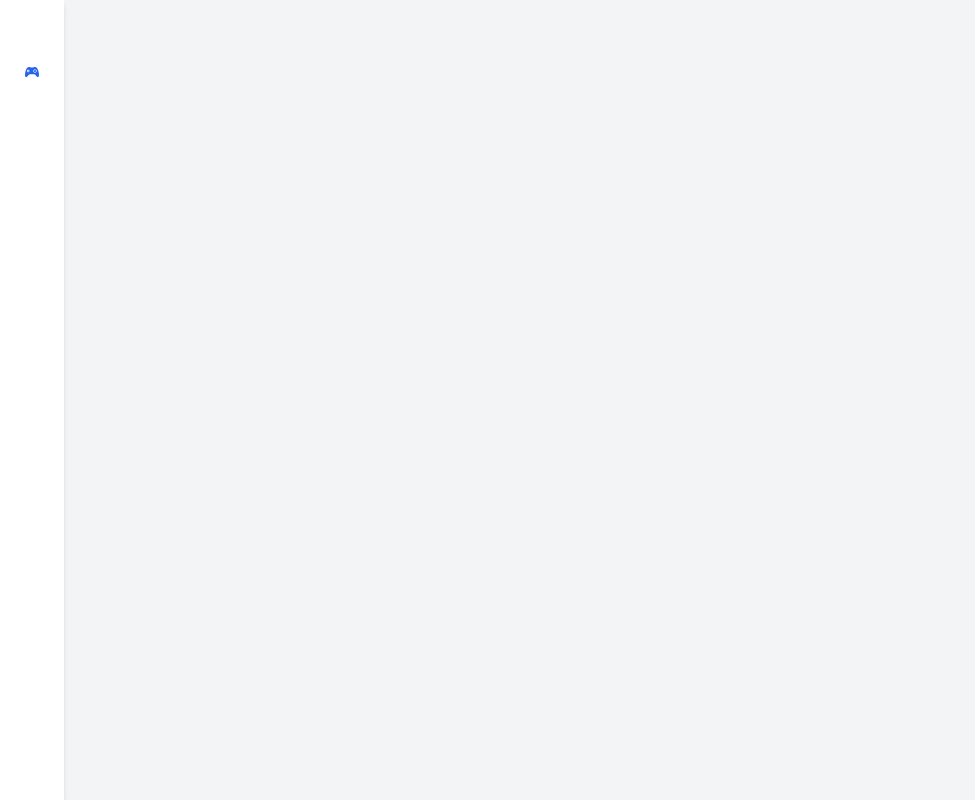
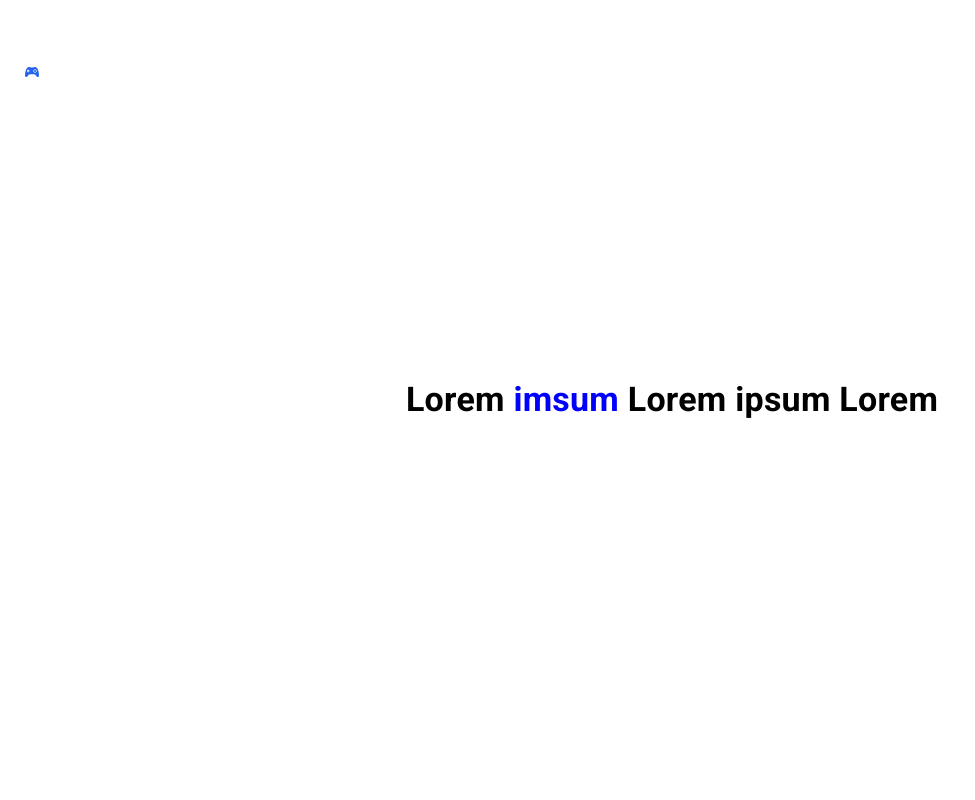
Before and after one commit to KVM1L03/Endlesspedia, a React (Create React App) app in the folder frontend-web/: page /endless in a window 1280 px wide. Before the commit this address had no page. Shown: the whole page, without its empty margins (0-975 px from the left). Built offline with nearby package versions, Linux system fonts and the light colour scheme.

Commit message:
feat: Added game screen

```diff
--- a/frontend-web/package.json
+++ b/frontend-web/package.json
@@ -7,6 +7,7 @@
     "@emotion/styled": "^11.14.0",
     "@fontsource/roboto": "^5.1.1",
     "@mui/material": "^6.4.0",
+    "@react-spring/web": "^9.7.5",
     "cra-template-typescript": "1.2.0",
     "frontend-web": "file:",
     "react": "^18.0.0",
--- a/frontend-web/src/navigation/Navigation.tsx
+++ b/frontend-web/src/navigation/Navigation.tsx
@@ -3,6 +3,12 @@ import { Routes, Route, Link } from 'react-router-dom';
 import HomePage from '../pages/HomePage.tsx';
 import ChoseGamePage from '../pages/ChoseGamePage.tsx';
 import { IoLogoGameControllerB } from 'react-icons/io';
+import Endless from '../pages/game-modes/Endless.tsx';
+
+const handleHighlightClick = (word: string) => {
+    console.log(`Clicked on: ${word}`);
+    // You can also implement navigation or other logic here
+};
 
 const Navigation = () => {
     return (
@@ -12,7 +18,7 @@ const Navigation = () => {
                 <Link to="/" className="p-2 text-blue-600 hover:text-blue-500">
                 </Link>
                 <Link to="/choose-game" className="p-2 text-blue-600 hover:text-blue-500">
-                <IoLogoGameControllerB />
+                    <IoLogoGameControllerB />
                 </Link>
             </aside>
 
@@ -21,6 +27,9 @@ const Navigation = () => {
                 <Routes>
                     <Route path="/" element={<HomePage />} />
                     <Route path="/choose-game" element={<ChoseGamePage />} />
+                    <Route path="/endless" element={<Endless onHighlightClick={handleHighlightClick} highlightWords={['imsum']} text='Lorem imsum Lorem ipsum Lorem'/>} />
+                    <Route path="/def2def" element={<div>From Definition to Definition</div>} />
+                    <Route path="/blitz" element={<div>Definition to Definition Blitz</div>} />
                 </Routes>
             </div>
         </div>
--- a/frontend-web/src/pages/ChoseGamePage.tsx
+++ b/frontend-web/src/pages/ChoseGamePage.tsx
@@ -2,7 +2,7 @@ import React from 'react';
 import { Container, Box } from '@mui/material';
 import Card from '../components/Card.tsx';
 import Grid from '@mui/material/Grid2';
-
+import { Link } from 'react-router-dom';
 
 function ChoseGamePage() {
   return (
@@ -11,23 +11,29 @@ function ChoseGamePage() {
         <h1>Choose Game Mode</h1>
         <Grid container spacing={4} justifyContent="center">
 
+            <Link to="/endless" style={{ textDecoration: 'none' }}>
               <Card
                 image="https://i.ibb.co/7y5NTSy/1.png"
                 title="Infinite Definition Mode"
                 description="Click from one definition to another by clicking references within definitions."
               />
+            </Link>
 
+            <Link to="/def2def" style={{ textDecoration: 'none' }}>
               <Card
                 image="https://i.ibb.co/84H3YCC/2.png"
                 title="From Definition to Definition"
                 description="Navigate from one definition to another in a structured manner."
               />
+            </Link>
 
+            <Link to="/blitz" style={{ textDecoration: 'none' }}>
               <Card
                 image="https://i.ibb.co/ZdNjtvY/3.png"
                 title="Definition to Definition Blitz"
                 description="Quickly move from one definition to another in a blitz mode."
               />
+            </Link>
         </Grid>
       </Box>
     </Container>
--- /dev/null
+++ b/frontend-web/src/pages/game-modes/Endless.tsx
@@ -0,0 +1,47 @@
+import React from 'react';
+import { Typography, Box } from '@mui/material';
+
+interface EndlessProps {
+    text: string;
+    highlightWords: string[];
+    onHighlightClick: (word: string) => void;
+}
+
+const Endless: React.FC<EndlessProps> = ({ text, highlightWords, onHighlightClick }) => {
+    const getHighlightedText = (text: string, highlight: string[]) => {
+        const parts = text.split(new RegExp(`(${highlight.join('|')})`, 'gi'));
+        return parts.map((part, index) =>
+            highlight.includes(part.toLowerCase()) ? (
+                <span
+                    key={index}
+                    style={{ color: 'blue', cursor: 'pointer' }}
+                    onClick={() => onHighlightClick(part)}
+                >
+                    {part}
+                </span>
+            ) : (
+                part
+            )
+        );
+    };
+
+    return (
+        <Box
+            sx={{
+                backgroundColor: 'white',
+                color: 'black',
+                minHeight: '100vh',
+                display: 'flex',
+                justifyContent: 'center',
+                alignItems: 'center',
+                padding: 4,
+            }}
+        >
+            <Typography variant="h4" component="div" sx={{ textAlign: 'center', fontWeight: 'bold' }}>
+                {getHighlightedText(text, highlightWords)}
+            </Typography>
+        </Box>
+    );
+};
+
+export default Endless;
```
Also changed, not shown: 1 other file (tests, documents, lock files or other folders). Lines whose indentation alone changed are shown as unchanged.
